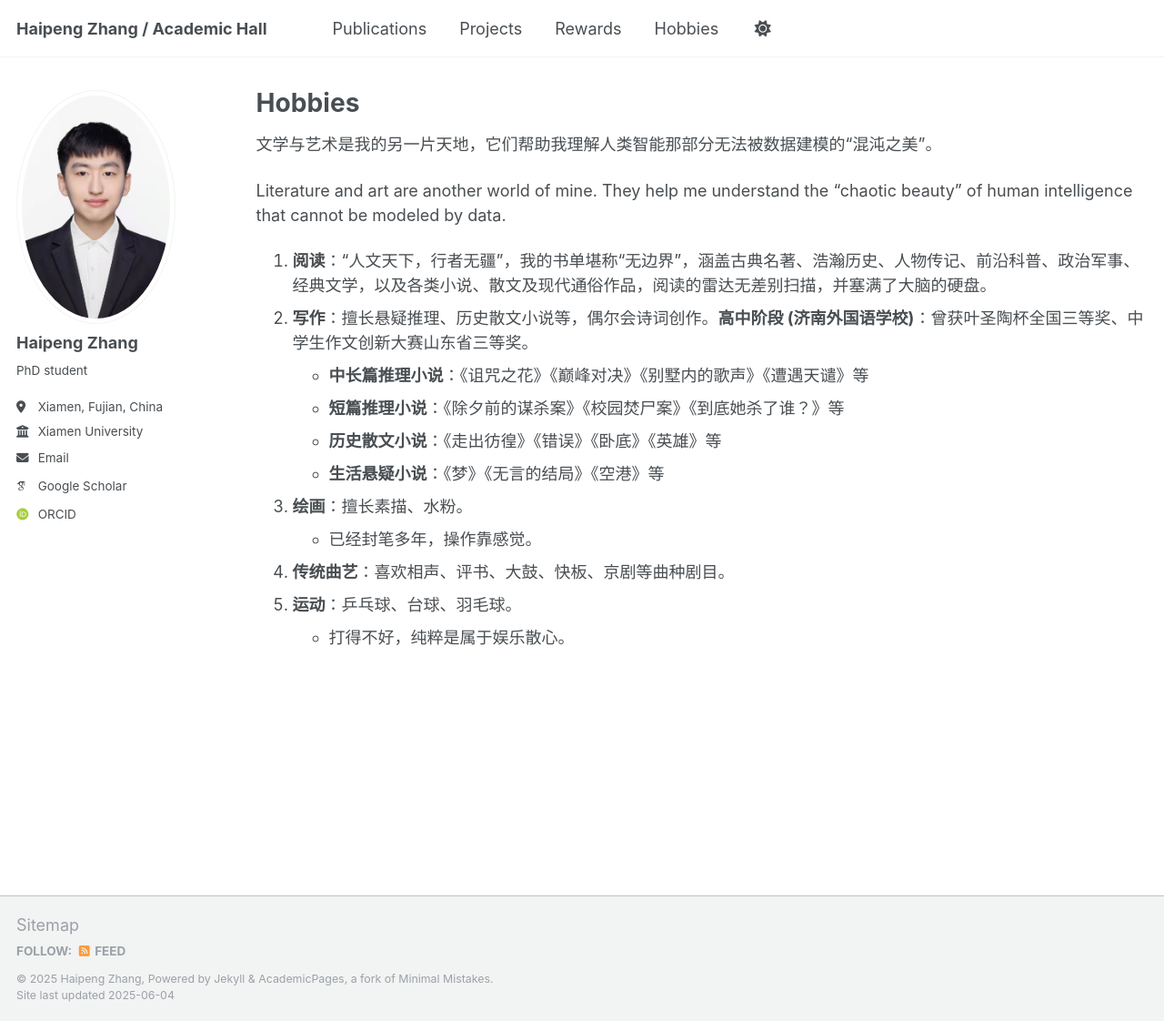
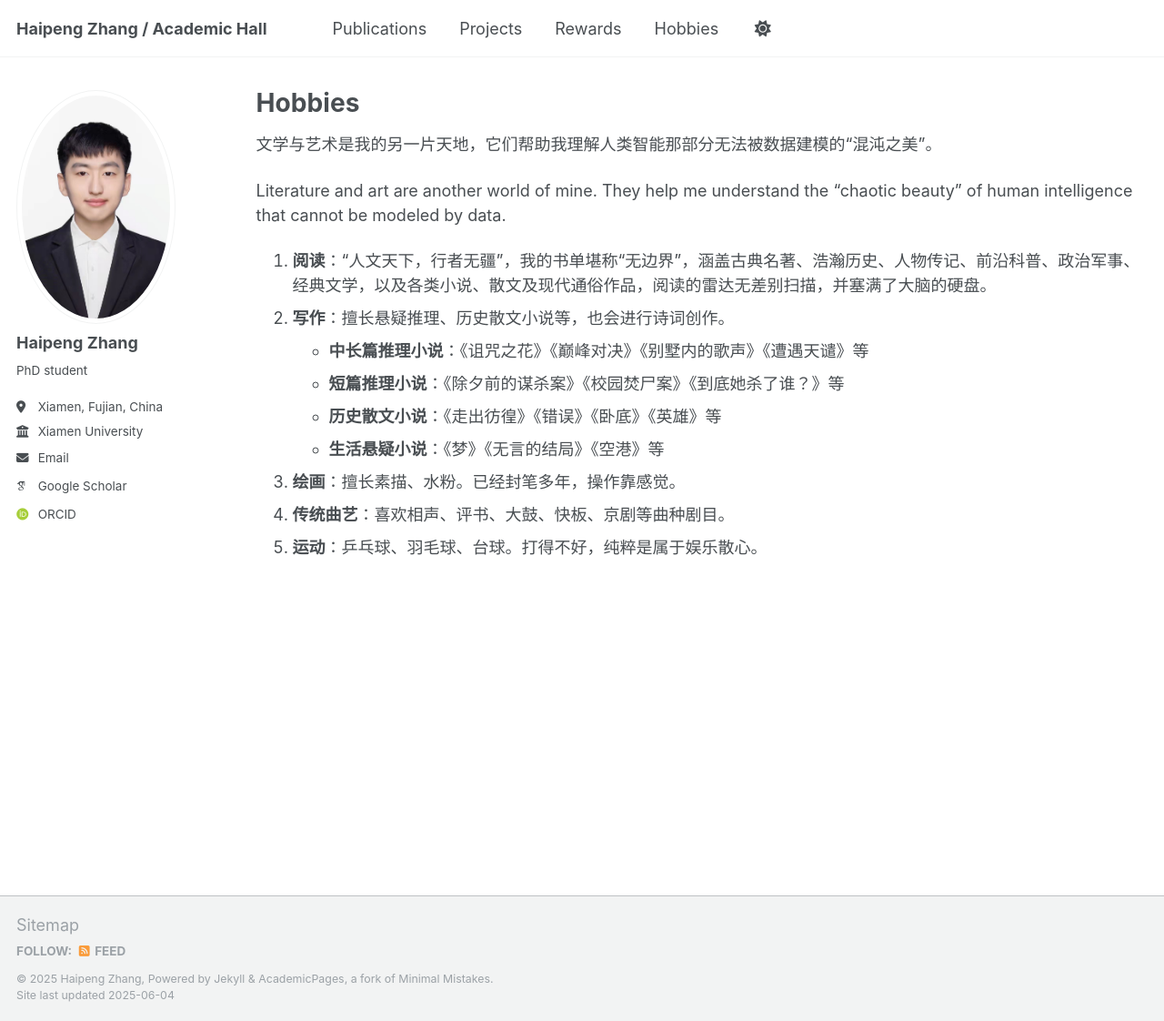
Before and after one commit to Harry-first/haipengzhang, a Jekyll site: the page built from _pages/portfolio.md, in a window 1280 px wide and 1122 px high. Shown: the whole window at 91% size. Built offline with Jekyll 4.4.1, drawn with Linux system fonts in a browser that asks for light colours; some web fonts are replaced.

Commit message:
Update portfolio.md

```diff
--- a/_pages/portfolio.md
+++ b/_pages/portfolio.md
@@ -9,13 +9,11 @@ author_profile: true
 
 Literature and art are another world of mine. They help me understand the “chaotic beauty” of human intelligence that cannot be modeled by data.
 1. **阅读**：“人文天下，行者无疆”，我的书单堪称“无边界”，涵盖古典名著、浩瀚历史、人物传记、前沿科普、政治军事、经典文学，以及各类小说、散文及现代通俗作品，阅读的雷达无差别扫描，并塞满了大脑的硬盘。
-2. **写作**：擅长悬疑推理、历史散文小说等，偶尔会诗词创作。**高中阶段 (济南外国语学校)**：曾获叶圣陶杯全国三等奖、中学生作文创新大赛山东省三等奖。
+2. **写作**：擅长悬疑推理、历史散文小说等，也会进行诗词创作。
 - **中长篇推理小说**：《诅咒之花》《巅峰对决》《别墅内的歌声》《遭遇天谴》等
 - **短篇推理小说**：《除夕前的谋杀案》《校园焚尸案》《到底她杀了谁？》等
 - **历史散文小说**：《走出彷徨》《错误》《卧底》《英雄》等
 - **生活悬疑小说**：《梦》《无言的结局》《空港》等
-3. **绘画**：擅长素描、水粉。
-- 已经封笔多年，操作靠感觉。
+3. **绘画**：擅长素描、水粉。已经封笔多年，操作靠感觉。
 4. **传统曲艺**：喜欢相声、评书、大鼓、快板、京剧等曲种剧目。
-5. **运动**：乒乓球、台球、羽毛球。
-- 打得不好，纯粹是属于娱乐散心。
+5. **运动**：乒乓球、羽毛球、台球。打得不好，纯粹是属于娱乐散心。
```
